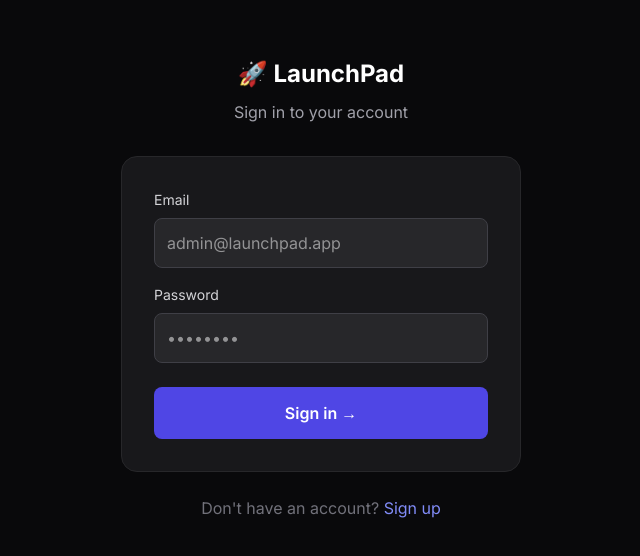
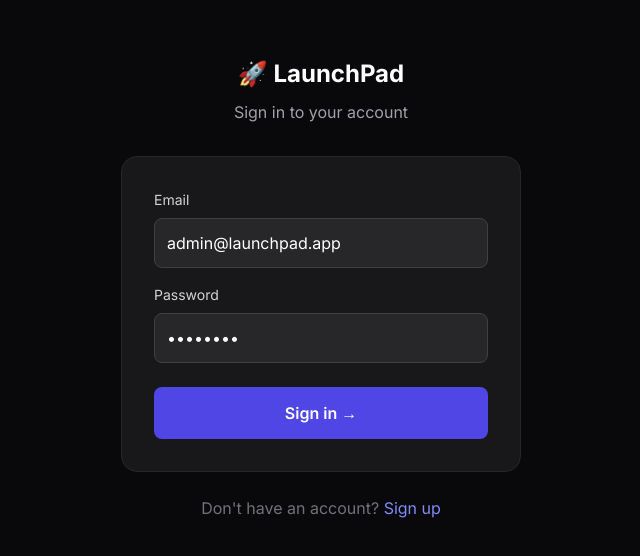
Before and after one commit to thetricky11/launchpad, a Next.js app: page /login in a window 1280 px wide. Shown: the part 112-668 px from the top of the page, without its empty margins (319-959 px from the left). Built offline with nearby package versions, Linux system fonts and the light colour scheme.

Commit message:
Login: plain HTML form POST, zero JavaScript needed
- Form submits directly to /api/auth/login via POST
- API handles form-encoded data and redirects to /dashboard
- Pre-filled with admin credentials for easy testing
- No client-side JS, no React state, no fetch calls

```diff
--- a/src/app/api/auth/login/route.ts
+++ b/src/app/api/auth/login/route.ts
@@ -2,19 +2,53 @@ import { NextRequest, NextResponse } from 'next/server'
 import { authenticateUser, createSessionToken, SESSION_COOKIE } from '@/lib/auth'
 
 export async function POST(req: NextRequest) {
-  const { email, password } = await req.json()
+  const contentType = req.headers.get('content-type') || ''
+
+  let email: string, password: string
+
+  // Support both JSON and form-encoded
+  if (contentType.includes('application/json')) {
+    const body = await req.json()
+    email = body.email
+    password = body.password
+  } else {
+    const form = await req.formData()
+    email = form.get('email') as string
+    password = form.get('password') as string
+  }
+
   const user = authenticateUser(email, password)
+
   if (!user) {
+    // For form posts, redirect back with error
+    if (!contentType.includes('application/json')) {
+      return NextResponse.redirect(new URL('/login?error=invalid', req.url))
+    }
     return NextResponse.json({ error: 'Invalid email or password' }, { status: 401 })
   }
+
   const token = createSessionToken(user)
+
+  // For form posts, redirect to dashboard
+  if (!contentType.includes('application/json')) {
+    const res = NextResponse.redirect(new URL('/dashboard', req.url))
+    res.cookies.set(SESSION_COOKIE, token, {
+      httpOnly: true,
+      secure: false,
+      sameSite: 'lax',
+      path: '/',
+      maxAge: 60 * 60 * 24 * 7,
+    })
+    return res
+  }
+
   const res = NextResponse.json({ user })
   res.cookies.set(SESSION_COOKIE, token, {
     httpOnly: true,
     secure: false,
     sameSite: 'lax',
     path: '/',
-    maxAge: 60 * 60 * 24 * 7, // 7 days
+    maxAge: 60 * 60 * 24 * 7,
   })
   return res
 }
--- a/src/app/login/page.tsx
+++ b/src/app/login/page.tsx
@@ -1,79 +1,34 @@
-'use client'
-
-import { useState } from 'react'
-import Link from 'next/link'
-
-export default function LoginPage() {
-  const [email, setEmail] = useState('')
-  const [password, setPassword] = useState('')
-  const [loading, setLoading] = useState(false)
-  const [error, setError] = useState('')
-
-  const handleLogin = async (e: React.FormEvent) => {
-    e.preventDefault()
-    e.stopPropagation()
-    setLoading(true)
-    setError('')
-
-    try {
-      const response = await fetch('/api/auth/login', {
-        method: 'POST',
-        headers: { 'Content-Type': 'application/json' },
-        body: JSON.stringify({ email, password }),
-        credentials: 'same-origin',
-      })
-
-      const data = await response.json()
-
-      if (!response.ok) {
-        setError(data.error || 'Login failed')
-        setLoading(false)
-        return
-      }
-
-      // Hard redirect
-      window.location.replace('/dashboard')
-    } catch (err) {
-      setError('Network error — please try again')
-      setLoading(false)
-    }
-  }
-
+export default function LoginPage({ searchParams }: { searchParams: Promise<{ error?: string }> }) {
   return (
     <div style={{ minHeight: '100vh', background: '#09090b', display: 'flex', alignItems: 'center', justifyContent: 'center', padding: '1rem' }}>
       <div style={{ width: '100%', maxWidth: '400px' }}>
         <div style={{ textAlign: 'center', marginBottom: '2rem' }}>
-          <Link href="/" style={{ fontSize: '1.5rem', fontWeight: 'bold', color: 'white', textDecoration: 'none' }}>🚀 LaunchPad</Link>
+          <a href="/" style={{ fontSize: '1.5rem', fontWeight: 'bold', color: 'white', textDecoration: 'none' }}>🚀 LaunchPad</a>
           <p style={{ color: '#a1a1aa', marginTop: '0.5rem' }}>Sign in to your account</p>
         </div>
 
         <div style={{ background: '#18181b', border: '1px solid #27272a', borderRadius: '1rem', padding: '2rem' }}>
-          {error && (
-            <div style={{ background: '#7f1d1d', color: '#fca5a5', padding: '0.75rem 1rem', borderRadius: '0.5rem', marginBottom: '1rem', fontSize: '0.875rem' }}>
-              {error}
-            </div>
-          )}
-
-          <form onSubmit={handleLogin}>
+          {/* Plain HTML form — no JS required */}
+          <form method="POST" action="/api/auth/login">
             <div style={{ marginBottom: '1rem' }}>
-              <label style={{ display: 'block', color: '#d4d4d8', fontSize: '0.875rem', marginBottom: '0.5rem' }}>Email</label>
+              <label htmlFor="email" style={{ display: 'block', color: '#d4d4d8', fontSize: '0.875rem', marginBottom: '0.5rem' }}>Email</label>
               <input
+                id="email"
+                name="email"
                 type="email"
-                placeholder="admin@launchpad.app"
-                value={email}
-                onChange={e => setEmail(e.target.value)}
+                defaultValue="admin@launchpad.app"
                 required
                 style={{ width: '100%', padding: '0.75rem', background: '#27272a', border: '1px solid #3f3f46', borderRadius: '0.5rem', color: 'white', fontSize: '1rem', boxSizing: 'border-box' }}
               />
             </div>
 
             <div style={{ marginBottom: '1.5rem' }}>
-              <label style={{ display: 'block', color: '#d4d4d8', fontSize: '0.875rem', marginBottom: '0.5rem' }}>Password</label>
+              <label htmlFor="password" style={{ display: 'block', color: '#d4d4d8', fontSize: '0.875rem', marginBottom: '0.5rem' }}>Password</label>
               <input
+                id="password"
+                name="password"
                 type="password"
-                placeholder="••••••••"
-                value={password}
-                onChange={e => setPassword(e.target.value)}
+                defaultValue="12345678"
                 required
                 style={{ width: '100%', padding: '0.75rem', background: '#27272a', border: '1px solid #3f3f46', borderRadius: '0.5rem', color: 'white', fontSize: '1rem', boxSizing: 'border-box' }}
               />
@@ -81,17 +36,16 @@ export default function LoginPage() {
 
             <button
               type="submit"
-              disabled={loading}
-              style={{ width: '100%', padding: '0.875rem', background: loading ? '#4338ca' : '#4f46e5', color: 'white', border: 'none', borderRadius: '0.5rem', fontSize: '1rem', fontWeight: '600', cursor: loading ? 'wait' : 'pointer' }}
+              style={{ width: '100%', padding: '0.875rem', background: '#4f46e5', color: 'white', border: 'none', borderRadius: '0.5rem', fontSize: '1rem', fontWeight: '600', cursor: 'pointer' }}
             >
-              {loading ? 'Signing in...' : 'Sign in →'}
+              Sign in →
             </button>
           </form>
         </div>
 
         <p style={{ textAlign: 'center', color: '#71717a', marginTop: '1.5rem' }}>
           Don&apos;t have an account?{' '}
-          <Link href="/signup" style={{ color: '#818cf8', textDecoration: 'none' }}>Sign up</Link>
+          <a href="/signup" style={{ color: '#818cf8', textDecoration: 'none' }}>Sign up</a>
         </p>
       </div>
     </div>
```
